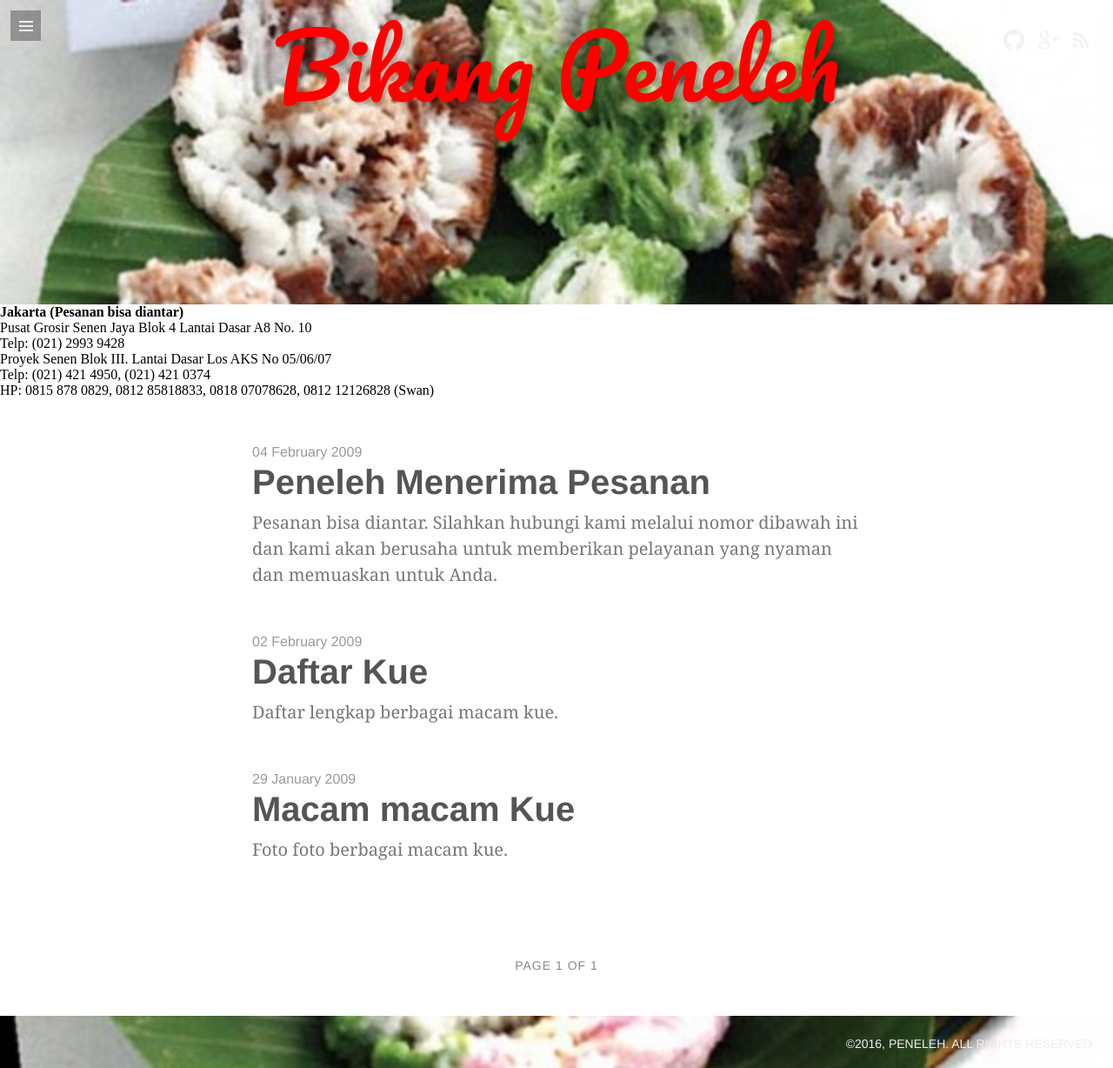
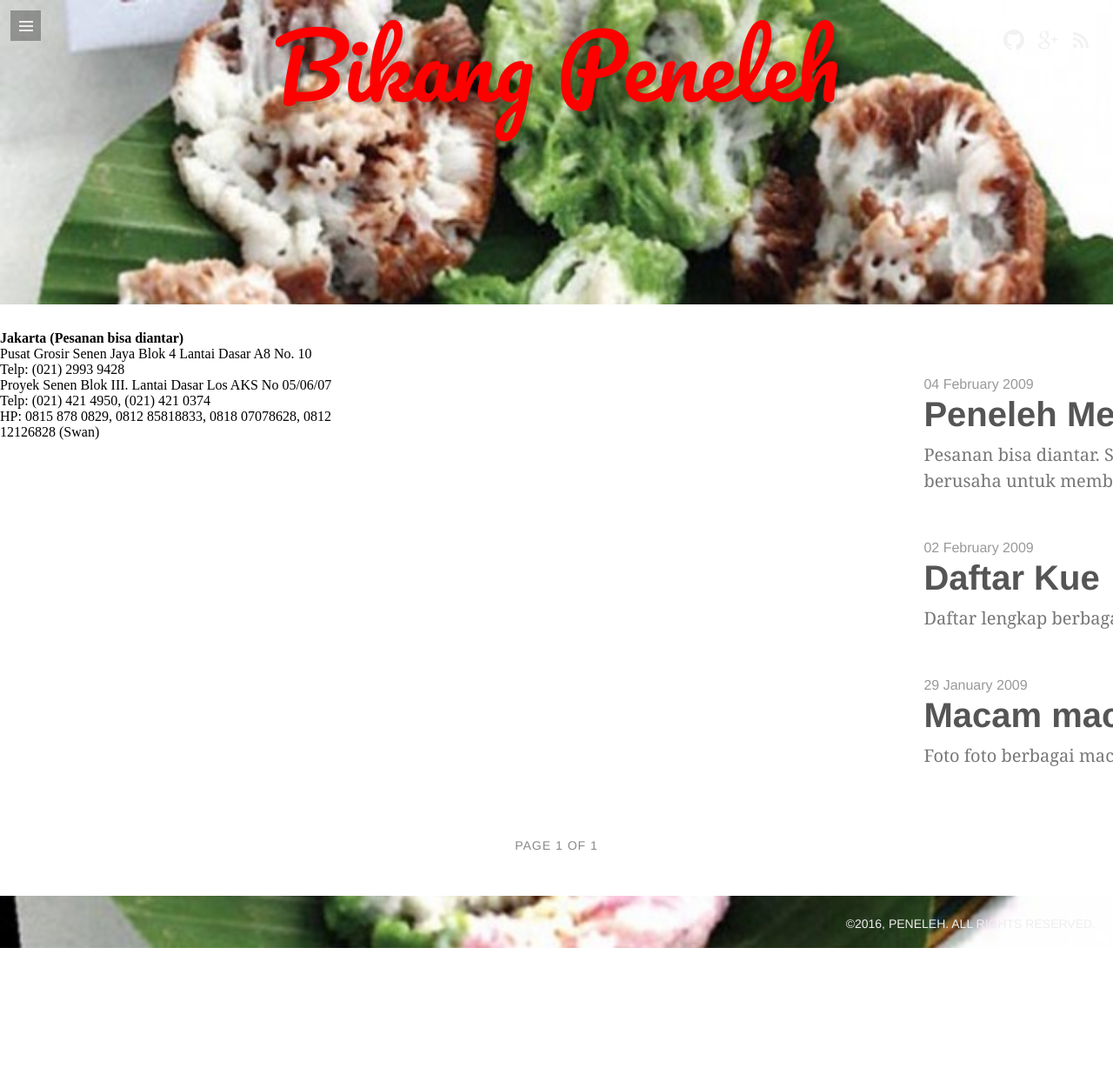
Before and after one commit to bikangpeneleh/bikangpeneleh, a Jekyll site: the page built from index.html, in a window 1280 px wide. Shown: the whole page at 87% size. Built offline with Jekyll 4.4.1, drawn with Linux system fonts in a browser that asks for light colours; some web fonts are replaced; the list of posts is cut into pages by our own code; after the commit the page ends 1090 px from its top, so only the background shows below that.

Commit message:
Update 8 Feb

```diff
--- a/index.html
+++ b/index.html
@@ -10,7 +10,7 @@
 	</a>
 </header>
 <div id="middle">
-	<div id="contact-us">
+	<div id="contact-us" style="float:left; margin:0; width:33%;">
 		<strong>Jakarta</strong>
 		<strong>(Pesanan bisa diantar)</strong>
 		<br/>Pusat Grosir Senen Jaya Blok 4 Lantai Dasar A8 No. 10
@@ -21,7 +21,7 @@
 		<br/>HP: 0815 878 0829, 0812 85818833, 0818 07078628, 0812 12126828 (Swan)
 		<br/>
 	</div>
-	<div id="post-list">
+	<div id="post-list" style="float:left; margin:0; width:67%;">
 		{% for post in paginator.posts %}
 			<div>
 				<span class="post-date">{{ post.date | date_to_long_string }}</span>
```
